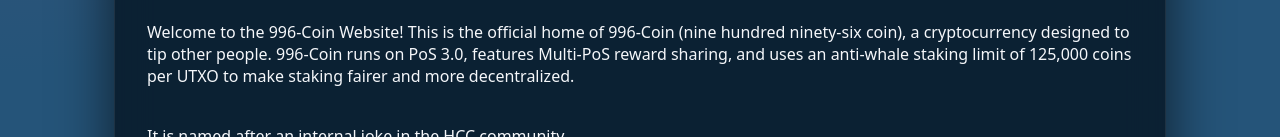
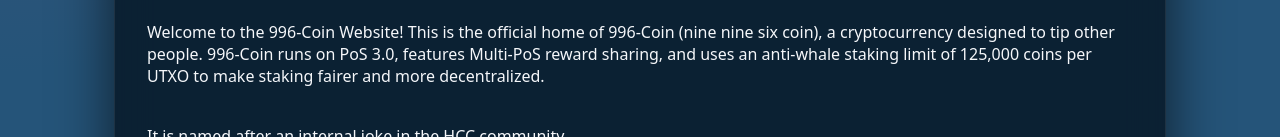
Before and after one commit to Imusing/996-Coin-web, a plain HTML site: page index.html in a window 1280 px wide. Shown: the part 380-517 px from the top of the page. Drawn offline with Linux system fonts and the light colour scheme.

Commit message:
Correct spelling

```diff
--- a/index.html
+++ b/index.html
@@ -228,7 +228,7 @@
 
     <img src="996.png" width="200" alt="996-Coin Logo" style="display: block; margin: 0 auto 1.5rem;">
 
-    <p>Welcome to the 996-Coin Website! This is the official home of 996-Coin (nine hundred ninety-six coin), a cryptocurrency designed to tip other people. 996-Coin runs on PoS 3.0, features Multi-PoS reward sharing, and uses an anti-whale staking limit of 125,000 coins per UTXO to make staking fairer and more decentralized.
+    <p>Welcome to the 996-Coin Website! This is the official home of 996-Coin (nine nine six coin), a cryptocurrency designed to tip other people. 996-Coin runs on PoS 3.0, features Multi-PoS reward sharing, and uses an anti-whale staking limit of 125,000 coins per UTXO to make staking fairer and more decentralized.
         </p><br>
         It is named after an internal joke in the HCC community.</p>
 
```
